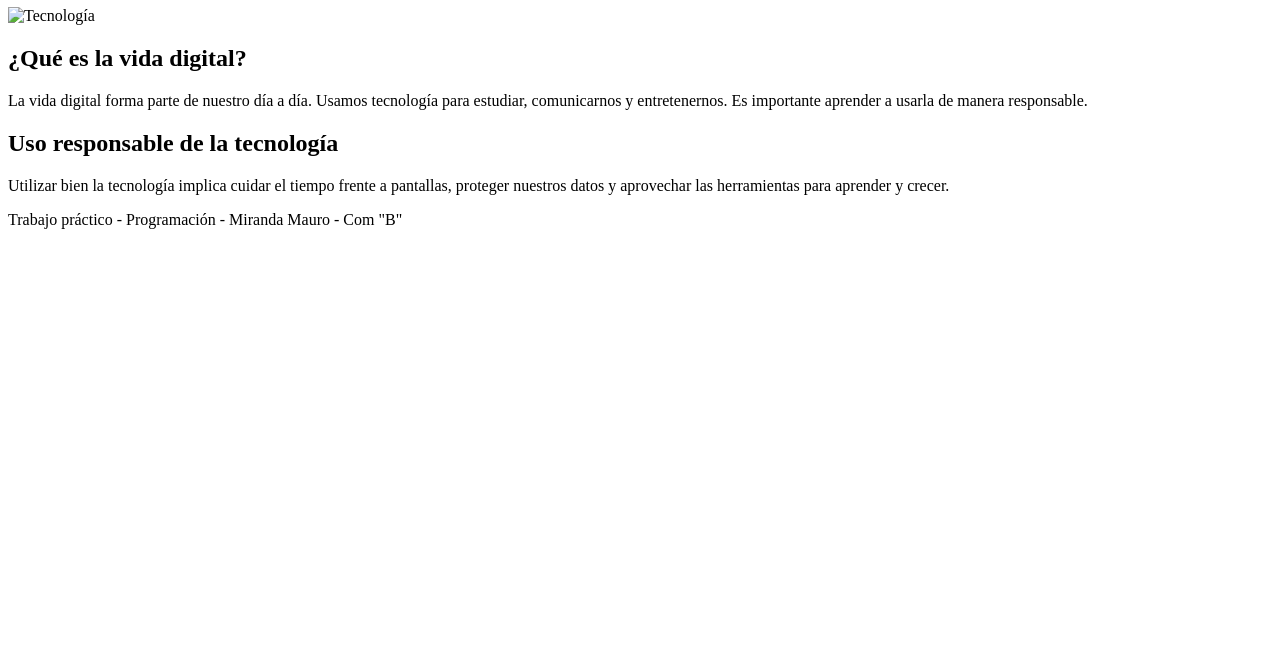
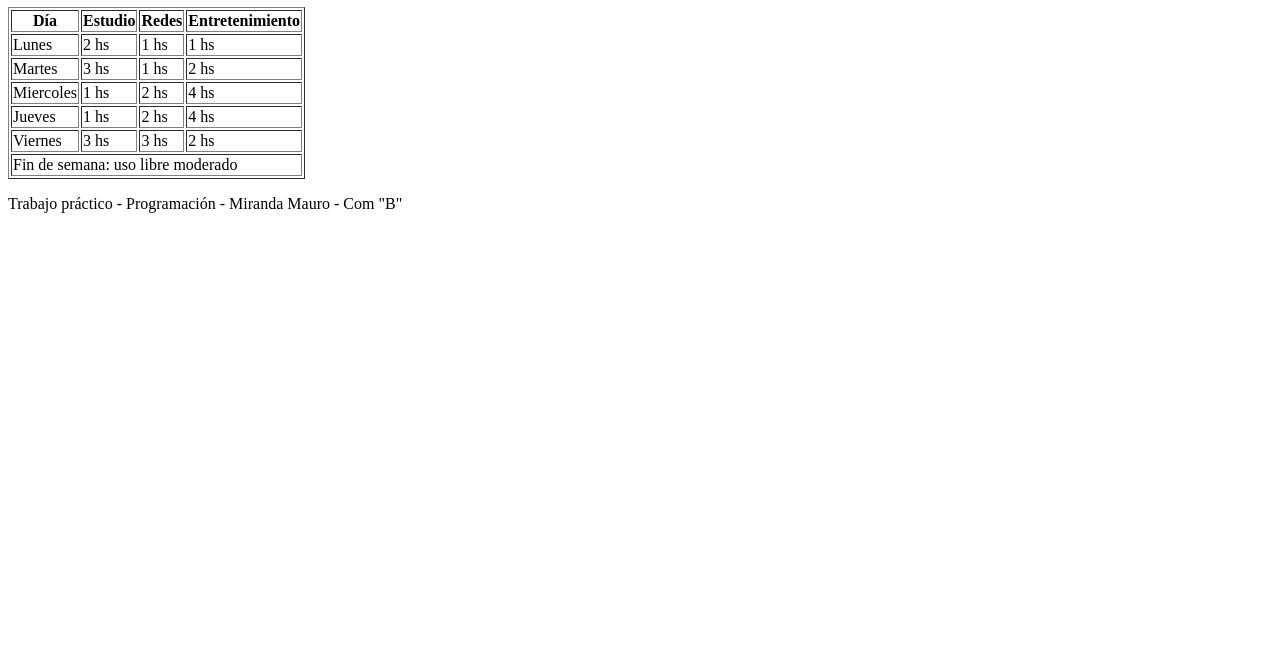
Before and after one commit to alexismiranda12/Tp1-ProgIII, a plain HTML site: page horario.html in a window 1280 px wide. Shown: the part 143-800 px from the top of the page. Drawn offline with Linux system fonts and the light colour scheme.

Commit message:
ahora si agregamos la informacion correspondiente en el archivo horario

```diff
--- a/horario.html
+++ b/horario.html
@@ -3,7 +3,7 @@
 <head>
     <meta charset="UTF-8">
     <meta name="viewport" content="width=device-width, initial-scale=1.0">
-    <title>Document</title>
+    <title>Uso diario</title>
 </head>
 <body>
     <header>
@@ -11,29 +11,54 @@
         <ul>
             <li><a href="index.html">Inicio</a></li>
             <li><a href="receta.html">Apps</a></li>
-            <li><a href="hor.html">Uso diario</a></li>
+            <li><a href="horario.html">Uso diario</a></li>
         </ul>
     </nav>
-    <h1>Tecnología y vida digital</h1>
+    <h1>Uso diario de tecnología</h1>
 </header>
+
 <main>
-    <img src="imagentcno.jpg" alt="Tecnología">
+    <table border="1">
+        <tr>
+            <th>Día</th>
+            <th>Estudio</th>
+            <th>Redes</th>
+            <th>Entretenimiento</th>
+        </tr>
 
-    <section>
-        <h2>¿Qué es la vida digital?</h2>
-        <p>
-            La vida digital forma parte de nuestro día a día. Usamos tecnología para estudiar,
-            comunicarnos y entretenernos. Es importante aprender a usarla de manera responsable.
-        </p>
-    </section>
+        <tr>
+            <td>Lunes</td>
+            <td>2 hs</td>
+            <td>1 hs</td>
+            <td>1 hs</td>
+        </tr>
 
-    <section>
-        <h2>Uso responsable de la tecnología</h2>
-        <p>
-            Utilizar bien la tecnología implica cuidar el tiempo frente a pantallas, proteger
-            nuestros datos y aprovechar las herramientas para aprender y crecer.
-        </p>
-    </section>
+        <tr>
+            <td>Martes</td>
+            <td>3 hs</td>
+            <td>1 hs</td>
+            <td>2 hs</td>
+        </tr>
+
+            <td>Miercoles</td>
+            <td>1 hs</td>
+            <td>2 hs</td>
+            <td>4 hs</td>
+        </tr>
+            <td>Jueves</td>
+            <td>1 hs</td>
+            <td>2 hs</td>
+            <td>4 hs</td>
+        </tr>
+            <td>Viernes</td>
+            <td>3 hs</td>
+            <td>3 hs</td>
+            <td>2 hs</td>
+        </tr>
+        <tr>
+            <td colspan="4">Fin de semana: uso libre moderado</td>
+        </tr>
+    </table>
 </main>
 
 <footer>
```
